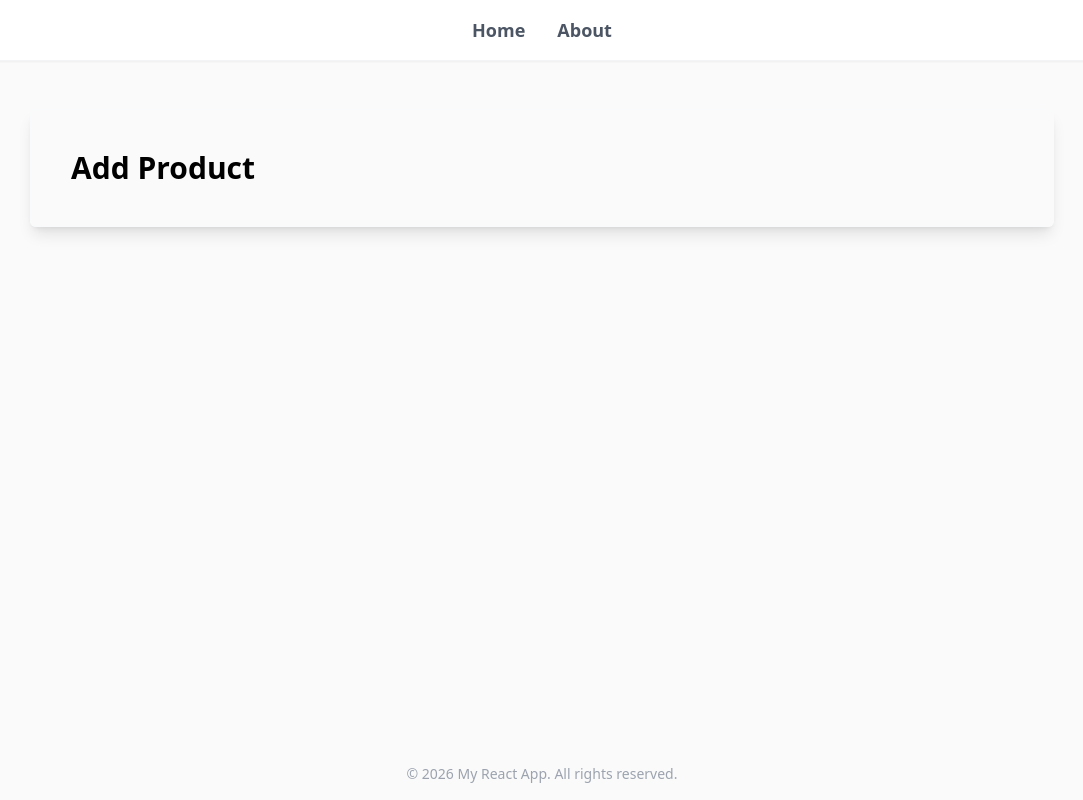
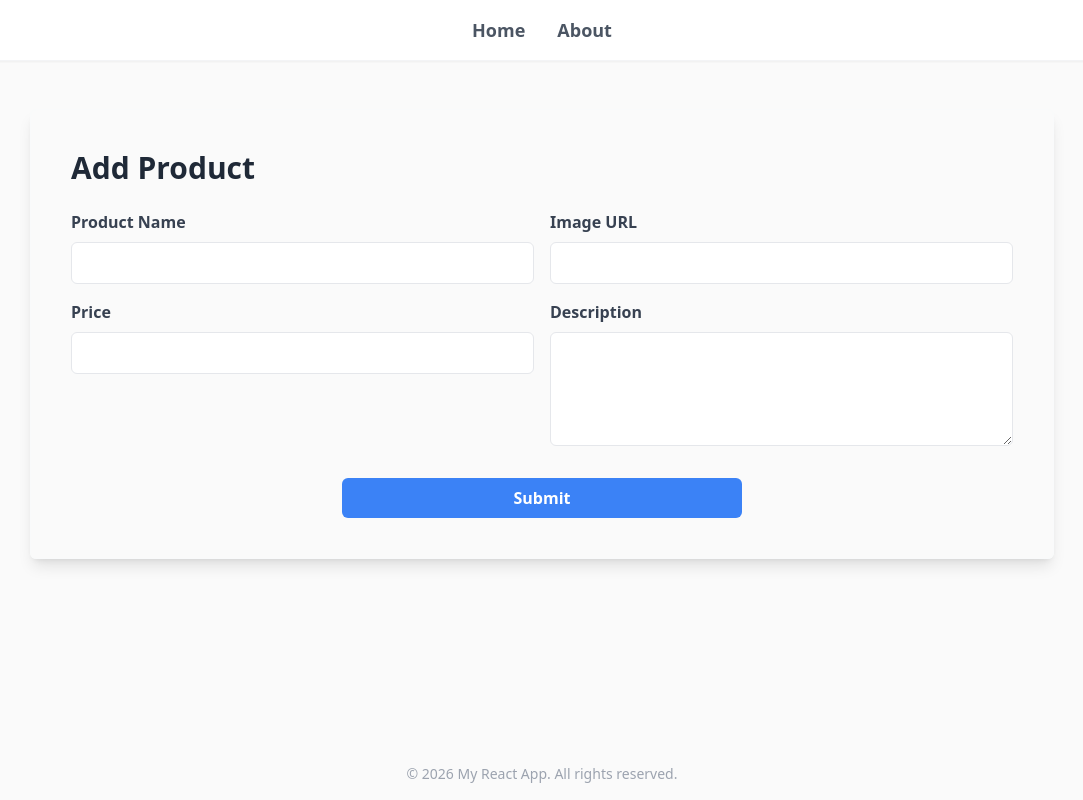
Before and after one commit to AminAgrebi-lab/fullstack-ecommerce, a React (Vite) app in the folder ecommerce-frontend/: page /products/add in a window 1280 px wide. Shown: the whole page, without its empty margins (98-1181 px from the left). Built offline with nearby package versions, Linux system fonts and the light colour scheme.

Commit message:
feat: integrate Add Product API with form submission, success alert and redirect to home

```diff
--- a/ecommerce-frontend/src/components/AddProducts.tsx
+++ b/ecommerce-frontend/src/components/AddProducts.tsx
@@ -1,14 +1,137 @@
-// Dedicated page for creating/adding a new product.
-// It is rendered as a child of the '/products' route, so the URL
-// clearly shows what the page is linked to (/products/a).
+import { useState, type ChangeEvent, type FormEvent } from 'react';
+import { useNavigate } from 'react-router-dom';
+
 const AddProducts = () => {
+  // State to store the form input values dynamically
+  const [data, setData] = useState({
+    name: '',
+    image: '',
+    price: '',
+    description: '',
+  });
+
+  // Hook used to redirect the user after a successful product addition
+  const navigate = useNavigate();
+
+  // Handler to update the state whenever any input field changes.
+  // We use e.target.name to dynamically update the matching property in the state object
+  const handleChange = (e: ChangeEvent<HTMLInputElement | HTMLTextAreaElement>) => {
+    setData({
+      ...data, // Spread the existing data
+      [e.target.name]: e.target.value, // Override only the field that changed
+    });
+  };
+
+  // Separate function to call the POST API that inserts the product into the database
+  const handleAddProduct = () => {
+    // Base URL from environment variable (Vite requires the VITE_ prefix)
+    const baseUrl = import.meta.env.VITE_API_BASE_URL || 'http://localhost:5000';
+
+    // Call the Add Product API endpoint
+    fetch(`${baseUrl}/products/add`, {
+      method: 'POST', // It is an insert operation, so we must define the method
+      headers: {
+        // Tell the server that we are sending JSON data in the request body
+        'Content-Type': 'application/json',
+      },
+      // Convert the state object into a JSON string to be sent in the body
+      body: JSON.stringify(data),
+    })
+      .then((response) => {
+        // Convert the response into JSON
+        const responseData = response.json();
+
+        // If the request succeeded return the data, otherwise throw it as an error
+        if (response.ok) {
+          return responseData;
+        }
+        throw responseData;
+      })
+      .then((responseData) => {
+        // Show the success message sent by the backend in an alert popup
+        alert(responseData.message);
+
+        // After closing the popup, redirect the user to the homepage
+        // so they can see the new product in the list
+        navigate('/');
+      })
+      .catch((error) => console.error('Error adding product:', error));
+  };
+
+  // Handler for the form submission event
+  const handleSubmit = (e: FormEvent<HTMLFormElement>) => {
+    e.preventDefault(); // Prevent the default page reload behavior
+    handleAddProduct(); // Call the API function instead of console.log
+  };
+
   return (
-    // Card-like container: border, large shadow, rounded corners,
-    // padding 10, max width 1024px, centered with margin auto on X axis
+    // Card-like container: border, shadow, rounded corners, padding, max-width, centered
     <div className="border border-gray-50 shadow-lg rounded-md p-10 max-w-5xl m-6 mx-auto">
       {/* Page title */}
-      <h1 className="text-3xl font-semibold">Add Product</h1>
-      {/* The form fields will be added in the next lecture */}
+      <h1 className="text-3xl font-semibold text-gray-800 mb-6">Add Product</h1>
+
+      {/* Form with a 2-column grid layout and spacing */}
+      <form onSubmit={handleSubmit} className="grid grid-cols-2 gap-4 mt-4">
+        {/* Product Name Field */}
+        <div className="flex flex-col gap-2">
+          <label className="font-semibold text-gray-700">Product Name</label>
+          <input
+            type="text"
+            name="name"
+            value={data.name}
+            onChange={handleChange}
+            required
+            className="border border-gray-200 rounded-md p-2 focus:outline-none focus:ring-2 focus:ring-blue-400"
+          />
+        </div>
+
+        {/* Image URL Field */}
+        <div className="flex flex-col gap-2">
+          <label className="font-semibold text-gray-700">Image URL</label>
+          <input
+            type="text"
+            name="image"
+            value={data.image}
+            onChange={handleChange}
+            required
+            className="border border-gray-200 rounded-md p-2 focus:outline-none focus:ring-2 focus:ring-blue-400"
+          />
+        </div>
+
+        {/* Price Field */}
+        <div className="flex flex-col gap-2">
+          <label className="font-semibold text-gray-700">Price</label>
+          <input
+            type="number"
+            name="price"
+            value={data.price}
+            onChange={handleChange}
+            required
+            className="border border-gray-200 rounded-md p-2 focus:outline-none focus:ring-2 focus:ring-blue-400"
+          />
+        </div>
+
+        {/* Description Field (Textarea) */}
+        <div className="flex flex-col gap-2">
+          <label className="font-semibold text-gray-700">Description</label>
+          <textarea
+            name="description"
+            value={data.description}
+            onChange={handleChange}
+            rows={4}
+            required
+            className="border border-gray-200 rounded-md p-2 focus:outline-none focus:ring-2 focus:ring-blue-400"
+          />
+        </div>
+
+        {/* Submit Button: spans both columns, fixed width, centered */}
+        <button
+          type="submit"
+          className="col-span-2 w-[400px] mx-auto mt-4 bg-blue-500 text-white px-3 py-2 rounded-md hover:bg-blue-600 transition font-semibold"
+        >
+          Submit
+        </button>
+      </form>
     </div>
   );
 };
```
